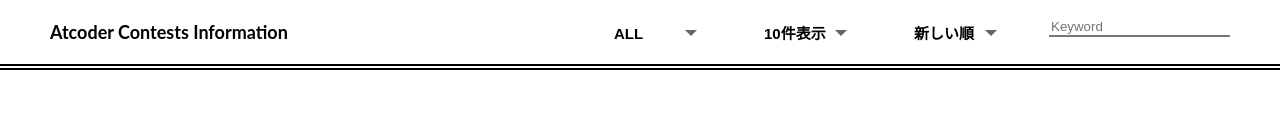
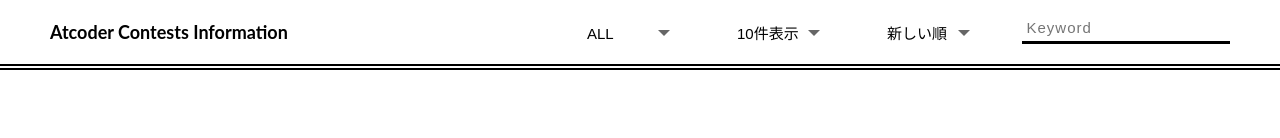
Before and after one commit to MaekawaMikako/AtCoder-Contests-Information, a React (Create React App) app: page / in a window 1280 px wide. Shown: the top 138 px of the page. Built offline with nearby package versions, Linux system fonts and the light colour scheme; no server answers.

Commit message:
レイアウト整備

```diff
--- a/src/App.css
+++ b/src/App.css
@@ -48,9 +48,31 @@
     left: 100%;
     z-index: 99;
     background: #fff;
+    opacity: 95%;
+    transition: .5s;
+    padding-top: 20%;
+  }
+  .format {
+    border-bottom: solid 1px #ffffff;
+    list-style: none;
+    display: block;
+    width: 50%;
+    font-size: 15px;
+    box-sizing: border-box;
+    color:#ffffff;
+    text-decoration: none;
+    padding: 10px;
+    position: relative;
+  }
+  .format.select {
+    margin: 15px 10px;
+  }
+  .format input[type='text'] {
+    font: 14px sans-serif;
+    margin: 10px;
   }
   #drawer-check:checked ~ .formats {
-    left: 0;
+    left: 40%;
   }
 }
 @media screen and (min-width:0px){
@@ -76,8 +98,54 @@
   .drawer-hidden {
     display: none;
   }
+  .format.select {
+    float: left;
+    overflow: hidden;
+    text-align: center;
+    vertical-align: auto;
+    position: relative;
+    border: none;
+    border-radius: 2px;
+    background: #ffffff;
+  }
+  .format.select::before {
+    position: absolute;
+    width: 0;
+    height: 0;
+    padding: 0;
+    content: '';
+    pointer-events: none;
+    top: 15px;
+    right: 2px;
+    border-left: 6px solid transparent;
+    border-right: 6px solid transparent;
+    border-top: 6px solid #666666;
+  }
   .format.select select::-ms-expand {
     display: none;
+  }
+  .format.select select {
+    width: 100%;
+    cursor: pointer;
+    border: none;
+    outline: none;
+    background: transparent;
+    background-image: none;
+    box-shadow: none;
+    -webkit-appearance: none;
+    appearance: none;
+  }
+  .format input[type='text'] {
+    box-sizing: border-box;
+    width: 100%;
+    padding: 0.3em;
+    transition: 0.3s;
+    letter-spacing: 1px;
+    color: #000;
+    font-weight: bolder;
+    border: none;
+    border-bottom: 3px solid #000;
+    background: transparent;
   }
   .format-focus input[type='text']:focus {
     border-bottom: 3px solid #337ab7;
@@ -233,59 +301,18 @@
     margin: 20px 50px 20px 0;
   }
   .format.select {
-    float: left;
-    overflow: hidden;
-    text-align: center;
-    vertical-align: auto;
-    position: relative;
-    border: none;
-    border-radius: 2px;
-    background: #ffffff;
     width: 100px;
     height: 35px;
   }
-  .format.select::before {
-    position: absolute;
-    width: 0;
-    height: 0;
-    padding: 0;
-    content: '';
-    pointer-events: none;
-    top: 15px;
-    right: 2px;
-    border-left: 6px solid transparent;
-    border-right: 6px solid transparent;
-    border-top: 6px solid #666666;
-  }
   .format.select select {
-    width: 100%;
-    cursor: pointer;
-    border: none;
-    outline: none;
-    background: transparent;
-    background-image: none;
-    box-shadow: none;
-    -webkit-appearance: none;
-    appearance: none;
     padding: 10px 15px;
     font-size: 15px;
-    font-weight: bold;
   }
   .format.select select::-ms-expand {
     display: none;
   }
   .format input[type='text'] {
     font: 15px sans-serif;
-    box-sizing: border-box;
-    width: 100%;
-    padding: 0.3em;
-    transition: 0.3s;
-    letter-spacing: 1px;
-    color: #000;
-    font-weight: bolder;
-    border: none;
-    border-bottom: 3px solid #000;
-    background: transparent;
   }
 
   .main {
```
Also changed, not shown: 1 other file (tests, documents, lock files or other folders).
